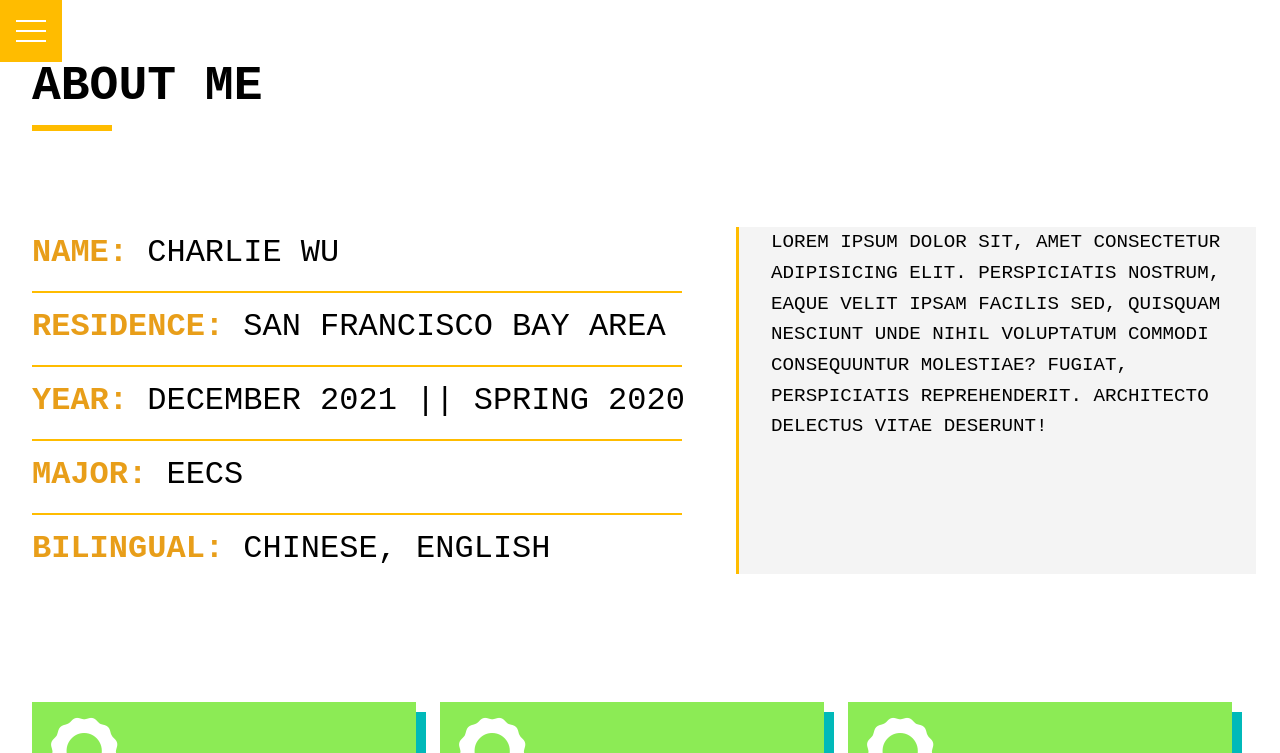
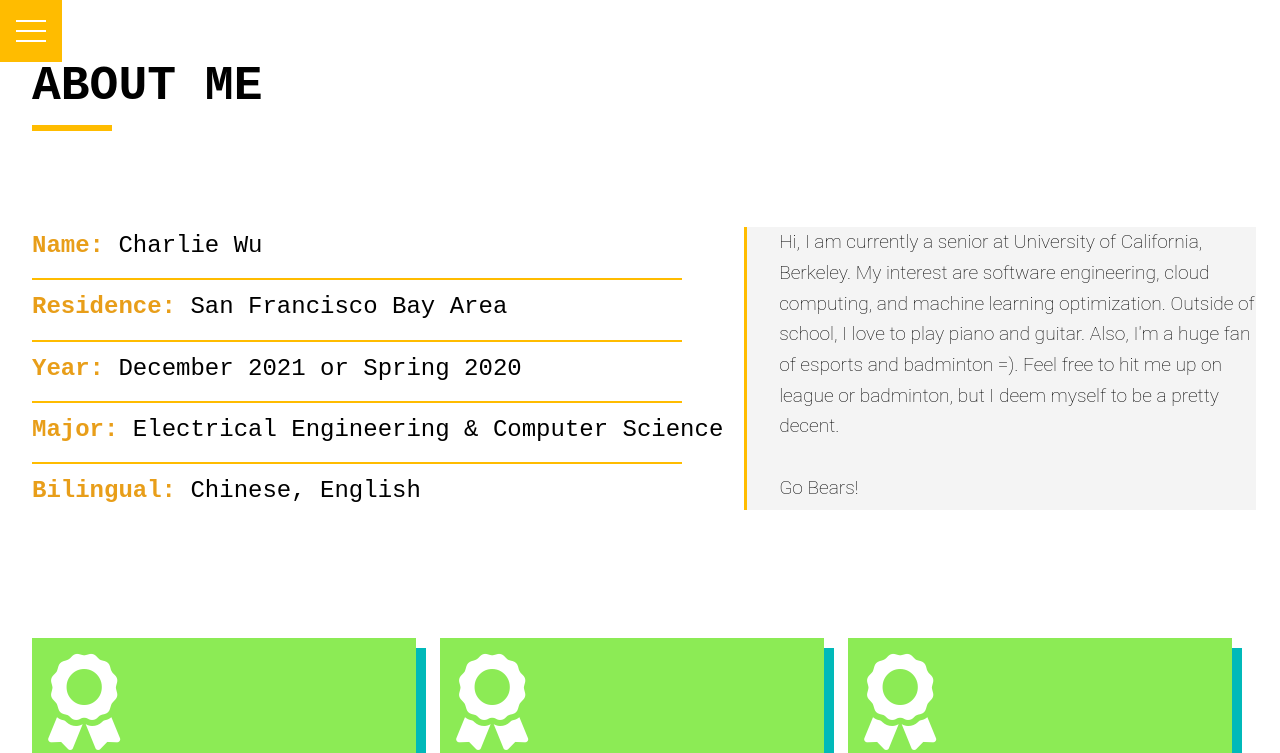
Before and after one commit to hcharlie1201/hcharlie1201.github.io, a website: page about.html in a window 1280 px wide. Shown: the top 753 px of the page. Drawn offline with Linux system fonts and the light colour scheme.

Commit message:
[feat] updated about bio

```diff
--- a/about.html
+++ b/about.html
@@ -44,7 +44,7 @@
         <br />
         <br />
         <div class="about-info">
-          <div class="bio-self">
+          <div class="bio-self text-small">
             <p1><span class="bold text-primary">Name: </span> Charlie Wu</p1>
             <div class="bottom-line-special"></div>
             <p1
@@ -53,11 +53,11 @@
             >
             <div class="bottom-line-special"></div>
             <p1
-              ><span class="bold text-primary">Year:</span> December 2021 ||
+              ><span class="bold text-primary">Year:</span> December 2021 or
               Spring 2020</p1
             >
             <div class="bottom-line-special"></div>
-            <p1><span class="bold text-primary">Major:</span> EECS</p1>
+            <p1><span class="bold text-primary">Major:</span> Electrical Engineering & Computer Science</p1>
             <div class="bottom-line-special"></div>
             <p1
               ><span class="bold text-primary">Bilingual: </span>Chinese,
@@ -65,12 +65,15 @@
             >
           </div>
           <div class="bio bg-light">
-            <p>
-              Lorem ipsum dolor sit, amet consectetur adipisicing elit.
-              Perspiciatis nostrum, eaque velit ipsam facilis sed, quisquam
-              nesciunt unde nihil voluptatum commodi consequuntur molestiae?
-              Fugiat, perspiciatis reprehenderit. Architecto delectus vitae
-              deserunt!
+            <p id="bio-detail">
+              Hi, I am currently a senior at University of California, Berkeley.
+              My interest are software engineering, cloud computing, and machine learning optimization. Outside of school,
+              I love to play piano and guitar. Also, I'm a huge fan of esports and badminton =). Feel
+              free to hit me up on league or badminton, but I deem myself to be a pretty decent.
+            </p>
+          </br>
+            <p id="bio-detail">
+              Go Bears!
             </p>
           </div>
         </div>
@@ -139,6 +142,10 @@
           <div style="width: 70%; background: pink"></div>
         </div>
         <h4>RISC-V Assembly</h4>
+        <div class="progress">
+          <div style="width: 70%; background: pink"></div>
+        </div>
+        <h4>Ruby/Ruby on Rails</h4>
         <div class="progress">
           <div style="width: 70%; background: pink"></div>
         </div>
--- a/scss/_utilities.scss
+++ b/scss/_utilities.scss
@@ -133,7 +133,6 @@ input[class^="btn-"]:hover {
   padding-left: 0.5rem;
   text-align: left;
   font-weight: 100;
-  text-transform: uppercase;
   > .container {
     > .about-info {
       > .bio-self {
--- a/scss/main.scss
+++ b/scss/main.scss
@@ -269,7 +269,7 @@ img {
     .about-info {
       display: grid;
       grid-template-areas: "bioself bio bio";
-      grid-column-gap: 3.2rem;
+      grid-column-gap: 1.3rem;
     }
 
     // Grid Area
@@ -452,5 +452,9 @@ a:hover#icon-hover {
   color: rgb(184, 207, 102);
 }
 
+#bio-detail {
+  font-family: "Roboto", sans-serif;
+}
+
 // Import Media Queries
 @import "media";
```
Also changed, not shown: index.html (+4 -0 lines), dist/css/main.css.
